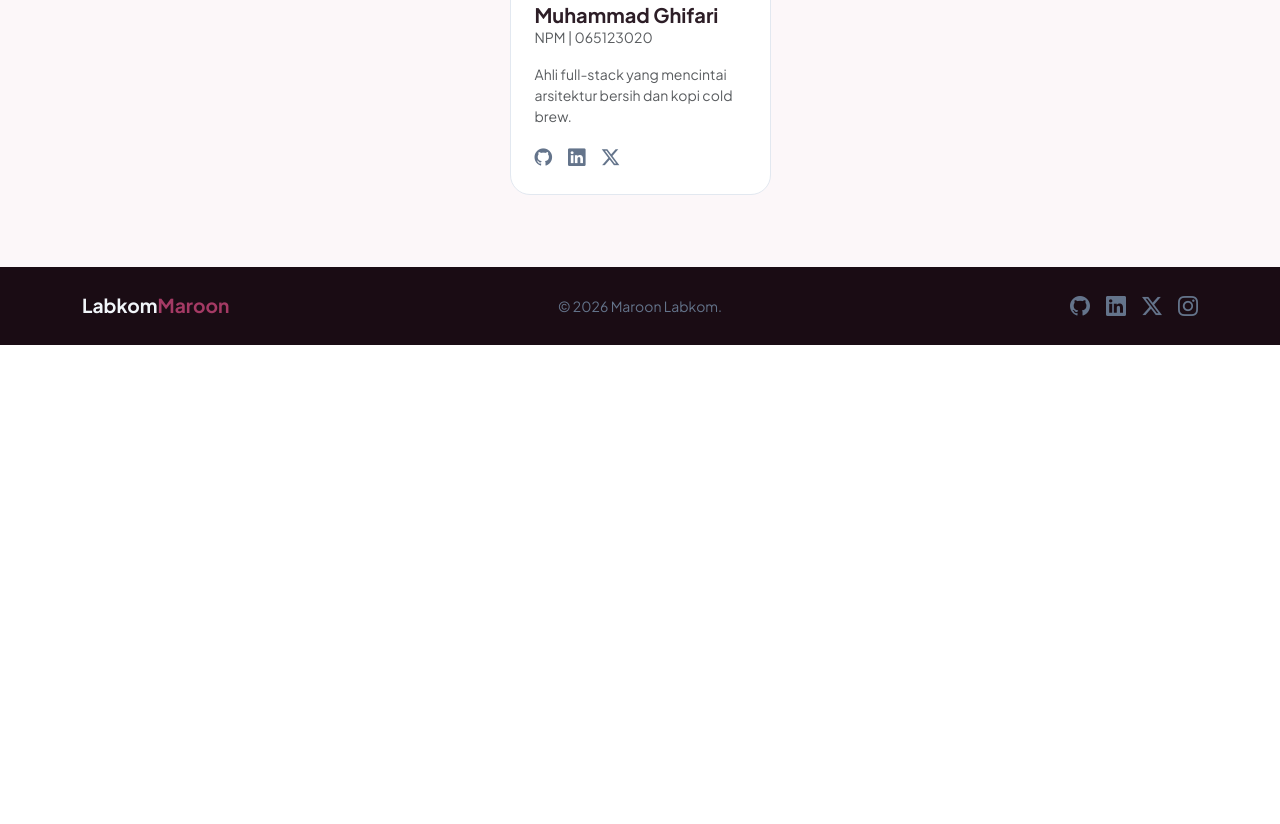
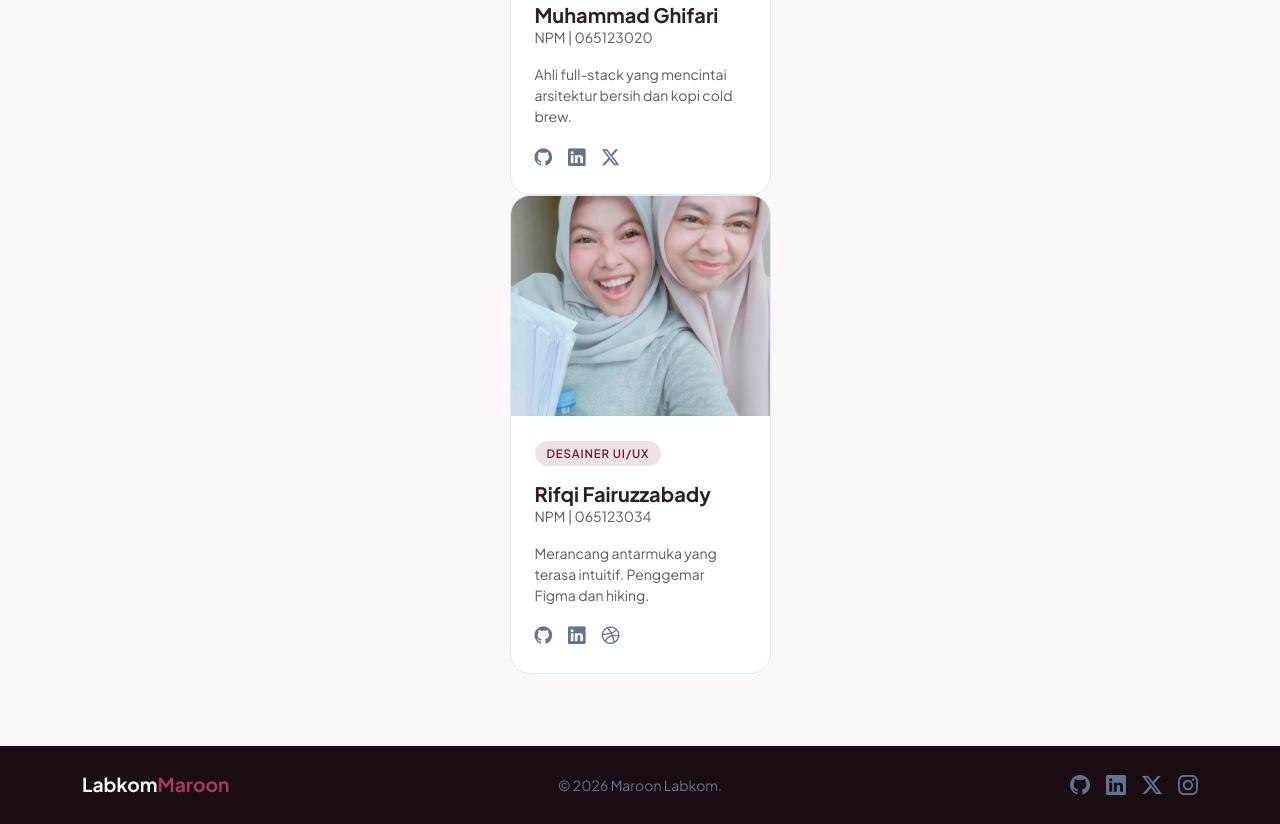
Before and after one commit to arasyea/SE-Pertemuan-5, a plain HTML site: page index.html in a window 1280 px wide. Shown: the part 2412-3236 px from the top of the page. Before the commit the page ends 2757 px from the top, so only its background shows below. Drawn offline with nearby package versions, Linux system fonts and the light colour scheme.

Commit message:
tambah bio A

```diff
--- a/index.html
+++ b/index.html
@@ -280,6 +280,31 @@
           </div>
         </div>
       </div>
+
+      <div class="row g-4 justify-content-center">
+        <div class="col-md-6 col-lg-3">
+          <div class="team-card bg-white h-100">
+            <div class="photo-wrap">
+              <img
+                src="images/tim_2.jpeg"
+                alt="ari"
+              />
+            </div>
+            <div class="p-4">
+              <span class="role-badge mb-2">Desainer UI/UX</span>
+              <h5 class="fw-700 mb-0 mt-2" style="font-weight:700;">Rifqi Fairuzzabady</h5>
+              <p class="text-muted small mb-3">NPM | 065123034</p>
+              <p class="text-muted small mb-3">
+                Merancang antarmuka yang terasa intuitif. Penggemar Figma dan hiking.
+              </p>
+              <div class="d-flex gap-3">
+                <a href="#" class="social-link"><i class="bi bi-github"></i></a>
+                <a href="#" class="social-link"><i class="bi bi-linkedin"></i></a>
+                <a href="#" class="social-link"><i class="bi bi-dribbble"></i></a>
+              </div>
+            </div>
+          </div>
+        </div>
     </div>
   </section>
 
```
